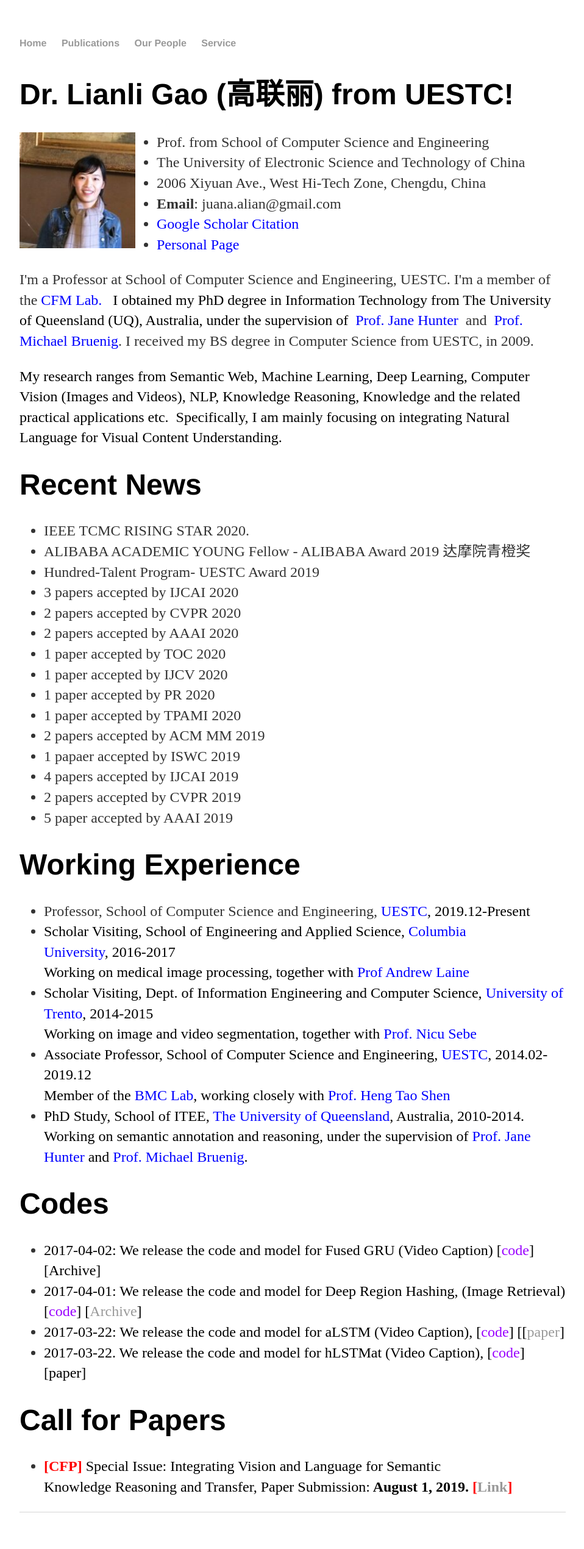
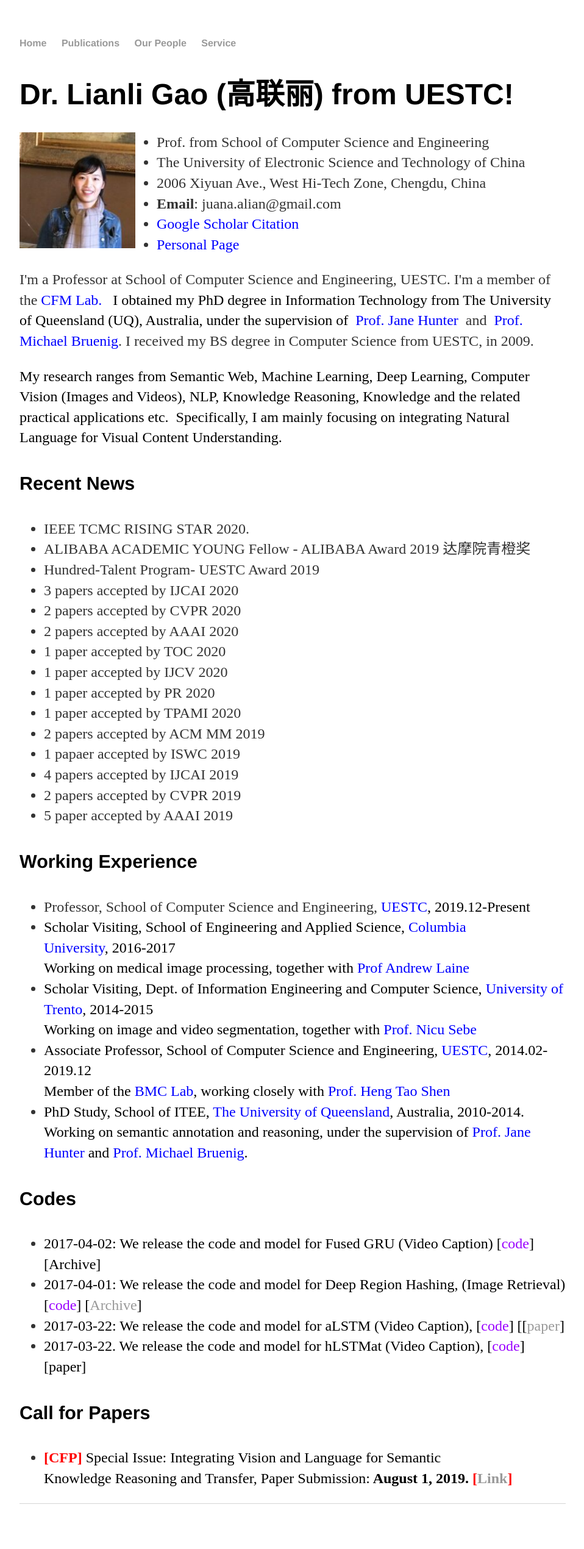
Before and after one commit to lianliGao/lianligao.github.io, a Jekyll site: the page built from index.html, in a window 1280 px wide. Shown: the whole page at 61% size, without its empty margins (160-1118 px from the left). Built offline with Jekyll 4.4.1, drawn with Linux system fonts in a browser that asks for light colours.

```diff
--- a/index.html
+++ b/index.html
@@ -30,7 +30,7 @@ title: Lianli Gao, UESTC
 
 	<p><font color="#000000"><font>My research ranges from Semantic Web, Machine Learning, Deep Learning, Computer Vision (Images and Videos), NLP, Knowledge&nbsp;Reasoning, Knowledge&nbsp;and the related practical applications etc.&nbsp; Specifically, I am mainly focusing on integrating Natural Language&nbsp;for Visual Content Understanding.&nbsp;</font></font></p>
 
-<h1> Recent News</h1>
+<h4> Recent News</h4>
 	<ul>
 	<li>IEEE TCMC RISING STAR 2020.</li>
 	<li>ALIBABA ACADEMIC YOUNG Fellow - ALIBABA Award 2019 达摩院青橙奖</li>
@@ -49,7 +49,7 @@ title: Lianli Gao, UESTC
 	<li>5 paper accepted by AAAI 2019</li>
 	</ul>
 
-<h1>Working Experience</h1>
+<h4>Working Experience</h4>
 <ul>
 	<li>Professor, School of Computer Science and Engineering,&nbsp;<font color="#0000ff">UESTC</font><font color="#000000">,&nbsp;2019.12-Present</font></li>
 	<li><font><font color="#000000">Scholar Visiting,&nbsp;School of Engineering and Applied Science, </font><font color="#0000ff">Columbia University</font><font color="#000000">,&nbsp;</font></font><font color="#000000" >2016-2017</font>
@@ -67,7 +67,7 @@ title: Lianli Gao, UESTC
 </ul>
 
 
-<h1>Codes</h1>
+<h4>Codes</h4>
 	<ul>
 		<li><font ><font color="#000000">2017-04-02: We release the code and model for Fused GRU (Video Caption) [</font><a href="https://github.com/wangxuanhan/stafg-capgen-vid" rel="nofollow"><font color="#9900ff">code</font></a><font color="#000000">] [Archive]</font></font></li>
 		<li><font ><font color="#000000">2017-04-01: We release the code and model for Deep Region Hashing, (Image Retrieval) [</font><a href="https://github.com/hetaoconquer/DRH" rel="nofollow"><font color="#9900ff">code</font></a><font color="#000000">] [<a href="https://arxiv.org/abs/1701.07901" rel="nofollow">Archive</a>]</font></font></li>
@@ -75,7 +75,7 @@ title: Lianli Gao, UESTC
 		<li><font ><font color="#000000">2017-03-22. We release the code and model for hLSTMat (Video Caption), [</font><a href="https://github.com/zhaoluffy/hLSTMat" rel="nofollow"><font color="#9900ff">code</font></a><font color="#000000">] [paper]</font></font></li>
 	</ul>
 
-<h1> Call for Papers</h1>
+<h4> Call for Papers</h4>
 	<ul>
 		<li><b style="color:rgb(255,0,0);">[CFP] </b><font color="#000000"><span>Special Issue:&nbsp;</span><font>Integrating Vision and Language for Semantic Knowledge&nbsp;</font><span>Reasoning and Transfer,&nbsp;</span></font><span><font color="#000000">Paper Submission:<b> August 1, 2019.&nbsp;</b></font><font color="#ff0000" style="font-weight:bold">[<a href="https://www.journals.elsevier.com/journal-of-visual-communication-and-image-representation/call-for-papers/integrating-vision-and-language-for-semantic-knowledge" rel="nofollow">Link</a>]</font></span></li>
 	</ul>
```
